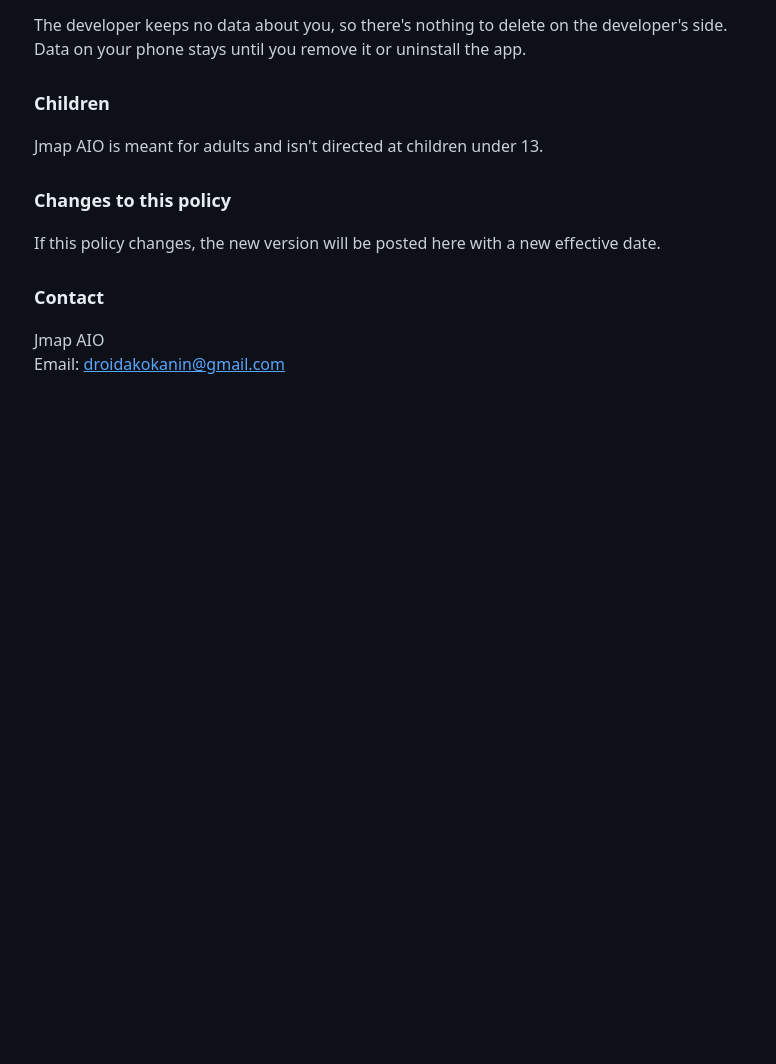
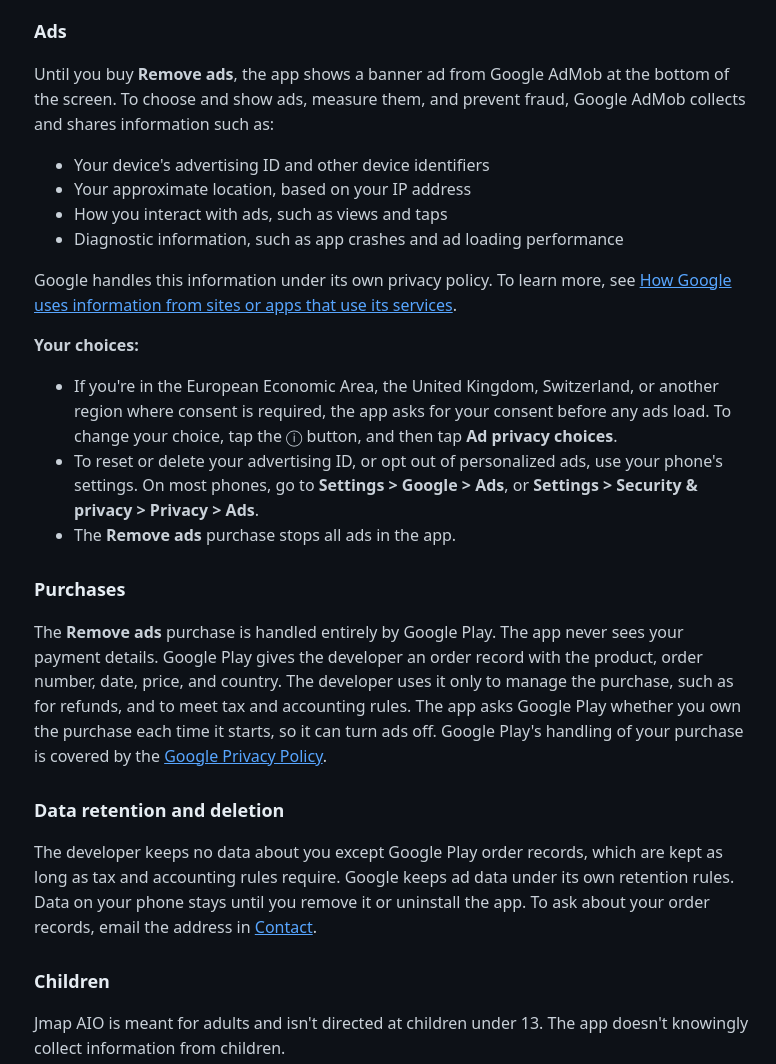
Before and after one commit to 0jaaccox/JmapAIO, a plain HTML site: page index.html in a window 1280 px wide. Shown: the part 1662-2726 px from the top of the page, without its empty margins (246-1022 px from the left). Before the commit the page ends 2103 px from the top, so only its background shows below. Drawn offline with Linux system fonts and the light colour scheme.

Commit message:
Update privacy policy for ads and Remove ads purchase
Co-Authored-By: Claude Opus 5.5 <noreply@anthropic.com>

```diff
--- a/index.html
+++ b/index.html
@@ -21,15 +21,16 @@
 <body>
 <main id="policy">
 <h1>Jmap AIO privacy policy</h1>
-<p class="muted">Effective October 30, 2026</p>
+<p class="muted">Effective October 31, 2026</p>
 
 <p>Jmap AIO is a map app that shows live ships, trains, transit, traffic cameras, earthquakes, and world events from public data feeds. This policy explains what the app does with information about you.</p>
 
 <h2>Summary</h2>
 <ul>
-  <li>Jmap AIO has no accounts and no servers of its own. The developer doesn't collect, receive, or store any information about you.</li>
-  <li>The app has no ads, no analytics, and no tracking.</li>
-  <li>The app doesn't access your device's location, contacts, photos, camera, microphone, or files.</li>
+  <li>Jmap AIO has no accounts and no servers of its own.</li>
+  <li>The app is free and shows a banner ad from Google AdMob. Google AdMob collects device and usage information to show ads, as described in <a href="#ads">Ads</a>.</li>
+  <li>An optional one-time purchase through Google Play removes the ads. Google Play handles the payment, and the developer receives only the order record from Google Play.</li>
+  <li>The app doesn't ask for permission to use your device's location, contacts, photos, camera, microphone, or files.</li>
   <li>The app connects directly from your phone to the public data sources listed below.</li>
 </ul>
 
@@ -42,7 +43,7 @@
 <p>To delete a key, tap the 🔑 button, open that key's box, and tap <b>Remove</b>. Uninstalling the app deletes everything it stored.</p>
 
 <h2>Information the data sources receive</h2>
-<p>To show live data, the app requests it directly from each source over an encrypted connection (HTTPS). Like any website, each source receives your phone's IP address and the time of the request. The app also identifies itself as "alexc-jmapaio" to these sources, which some of them require. The app doesn't send your name, email, or device identifiers.</p>
+<p>To show live data, the app requests it directly from each source over an encrypted connection (HTTPS). Like any website, each source receives your phone's IP address and the time of the request. The app also identifies itself as "alexc-jmapaio" to these sources, which some of them require. The app doesn't send your name, email, or device identifiers to these sources.</p>
 <ul>
   <li><b>Map:</b> OpenFreeMap supplies the base map, so it receives the map area you're viewing.</li>
   <li><b>Keys:</b> Each key goes only to the provider it belongs to, and only to request that provider's data.</li>
@@ -65,16 +66,35 @@
 </table>
 <p class="muted">Data is requested only while the app is open on screen. The app stops all requests when you switch away from it.</p>
 
+<h2 id="ads">Ads</h2>
+<p>Until you buy <b>Remove ads</b>, the app shows a banner ad from Google AdMob at the bottom of the screen. To choose and show ads, measure them, and prevent fraud, Google AdMob collects and shares information such as:</p>
+<ul>
+  <li>Your device's advertising ID and other device identifiers</li>
+  <li>Your approximate location, based on your IP address</li>
+  <li>How you interact with ads, such as views and taps</li>
+  <li>Diagnostic information, such as app crashes and ad loading performance</li>
+</ul>
+<p>Google handles this information under its own privacy policy. To learn more, see <a href="https://policies.google.com/technologies/partner-sites">How Google uses information from sites or apps that use its services</a>.</p>
+<p><b>Your choices:</b></p>
+<ul>
+  <li>If you're in the European Economic Area, the United Kingdom, Switzerland, or another region where consent is required, the app asks for your consent before any ads load. To change your choice, tap the ⓘ button, and then tap <b>Ad privacy choices</b>.</li>
+  <li>To reset or delete your advertising ID, or opt out of personalized ads, use your phone's settings. On most phones, go to <b>Settings &gt; Google &gt; Ads</b>, or <b>Settings &gt; Security &amp; privacy &gt; Privacy &gt; Ads</b>.</li>
+  <li>The <b>Remove ads</b> purchase stops all ads in the app.</li>
+</ul>
+
+<h2>Purchases</h2>
+<p>The <b>Remove ads</b> purchase is handled entirely by Google Play. The app never sees your payment details. Google Play gives the developer an order record with the product, order number, date, price, and country. The developer uses it only to manage the purchase, such as for refunds, and to meet tax and accounting rules. The app asks Google Play whether you own the purchase each time it starts, so it can turn ads off. Google Play's handling of your purchase is covered by the <a href="https://policies.google.com/privacy">Google Privacy Policy</a>.</p>
+
 <h2>Data retention and deletion</h2>
-<p>The developer keeps no data about you, so there's nothing to delete on the developer's side. Data on your phone stays until you remove it or uninstall the app.</p>
+<p>The developer keeps no data about you except Google Play order records, which are kept as long as tax and accounting rules require. Google keeps ad data under its own retention rules. Data on your phone stays until you remove it or uninstall the app. To ask about your order records, email the address in <a href="#contact">Contact</a>.</p>
 
 <h2>Children</h2>
-<p>Jmap AIO is meant for adults and isn't directed at children under 13.</p>
+<p>Jmap AIO is meant for adults and isn't directed at children under 13. The app doesn't knowingly collect information from children.</p>
 
 <h2>Changes to this policy</h2>
 <p>If this policy changes, the new version will be posted here with a new effective date.</p>
 
-<h2>Contact</h2>
+<h2 id="contact">Contact</h2>
 <p>Jmap AIO<br>Email: <a href="mailto:droidakokanin@gmail.com">droidakokanin@gmail.com</a></p>
 </main>
 </body>
```
Also changed, not shown: privacy.html (+28 -8 lines).
